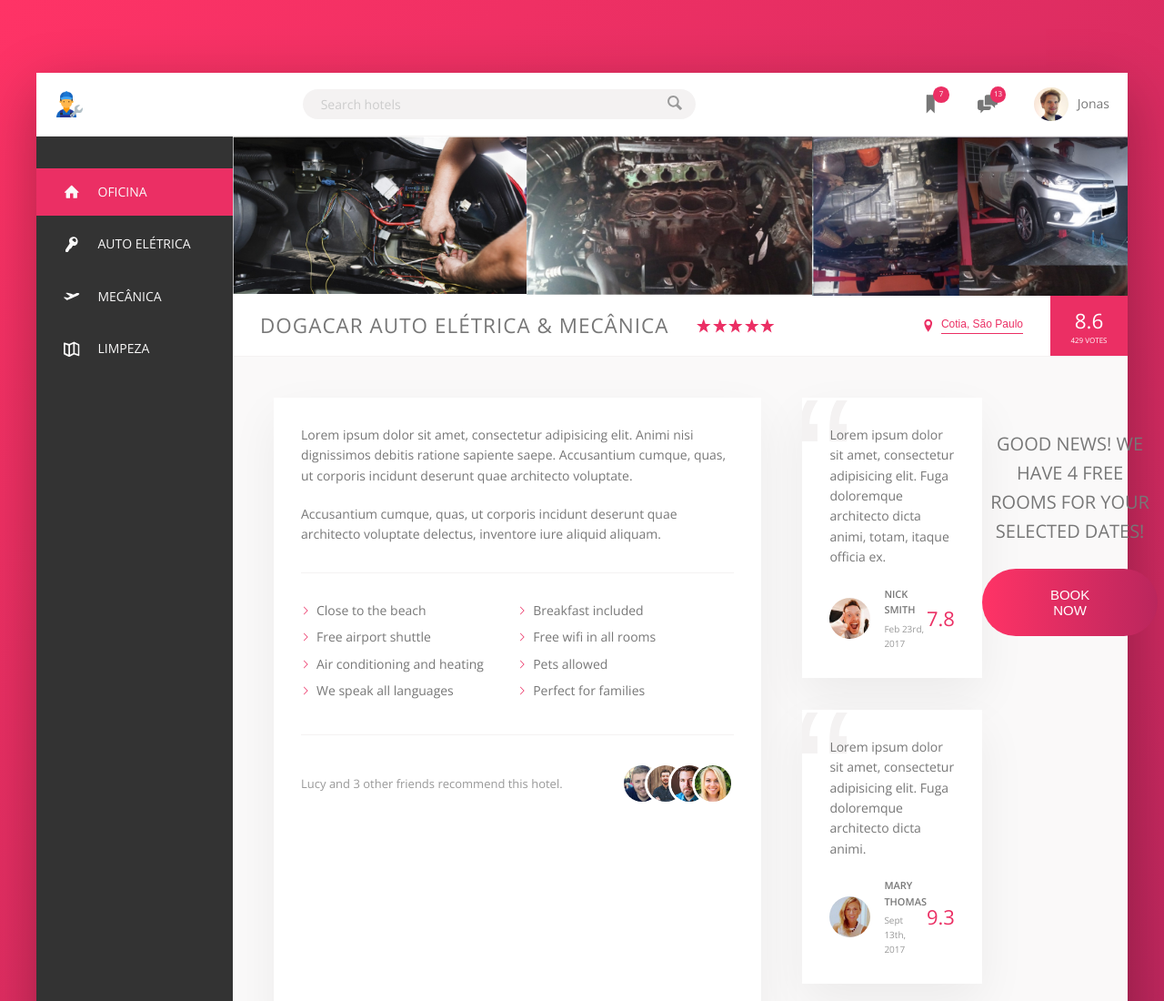
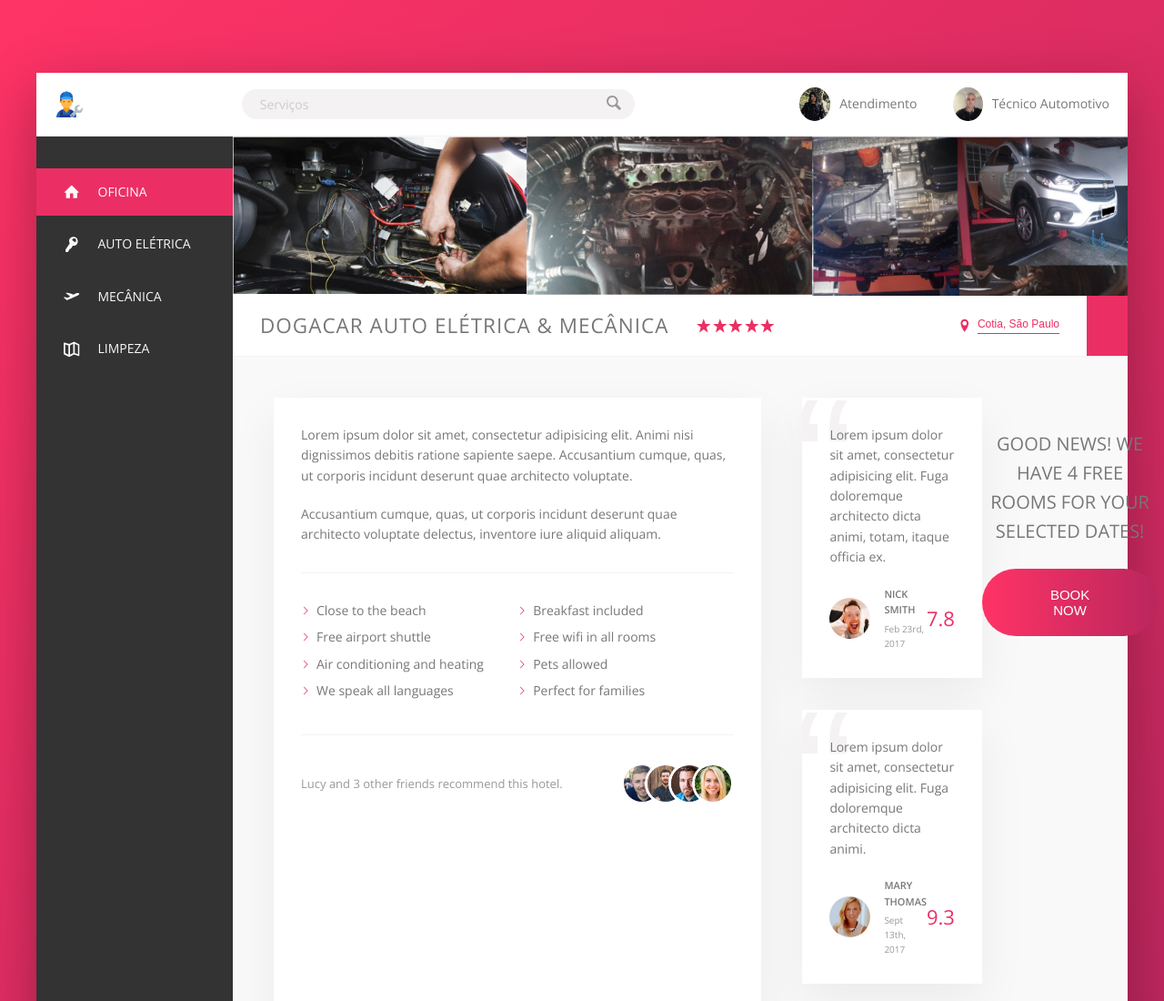
Before and after one commit to dogacarservicoautomotivo/dogacarservicoautomotivo.github.io, a website: page index.html in a window 1280 px wide. Shown: the top 1100 px of the page at 91% size. Drawn offline with nearby package versions, Linux system fonts and the light colour scheme.

Commit message:
front_page_004

```diff
--- a/index.html
+++ b/index.html
@@ -16,7 +16,7 @@
                 <img src="img/logo.png" alt="trillo logo" class="logo">
 
                 <form action="#" class="search">
-                    <input type="text" class="search__input" placeholder="Search hotels">
+                    <input type="text" class="search__input" placeholder="Serviços">
                     <button class="search__button">
                         <svg class="search__icon">
                             <use xlink:href="img/sprite.svg#icon-magnifying-glass"></use>
@@ -25,22 +25,16 @@
                 </form>
 
                 <nav class="user-nav">
-                    <div class="user-nav__icon-box">
-                        <svg class="user-nav__icon">
-                            <use xlink:href="img/sprite.svg#icon-bookmark"></use>
-                        </svg>
-                        <span class="user-nav__notification">7</span>
-                    </div>
-                    <div class="user-nav__icon-box">
-                        <svg class="user-nav__icon">
-                            <use xlink:href="img/sprite.svg#icon-chat"></use>
-                        </svg>
-                        <span class="user-nav__notification">13</span>
+
+                    <div class="user-nav__user">
+                        <img src="img/realtor-2.jpeg" alt="User photo" class="user-nav__user-photo">
+                        <span class="user-nav__user-name">Atendimento</span>
                     </div>
                     <div class="user-nav__user">
-                        <img src="img/user.jpg" alt="User photo" class="user-nav__user-photo">
-                        <span class="user-nav__user-name">Jonas</span>
+                        <img src="img/realtor-1.jpeg" alt="User photo" class="user-nav__user-photo">
+                        <span class="user-nav__user-name">Técnico Automotivo</span>
                     </div>
+
                 </nav>
             </header>
 
@@ -133,8 +127,7 @@
                         </div>
 
                         <div class="overview__rating">
-                            <div class="overview__rating-average">8.6</div>
-                            <div class="overview__rating-count">429 votes</div>
+
                         </div>
                     </div>
 
```
Also changed, not shown: img/realtor-1.jpeg (added), img/realtor-2.jpeg (added).
